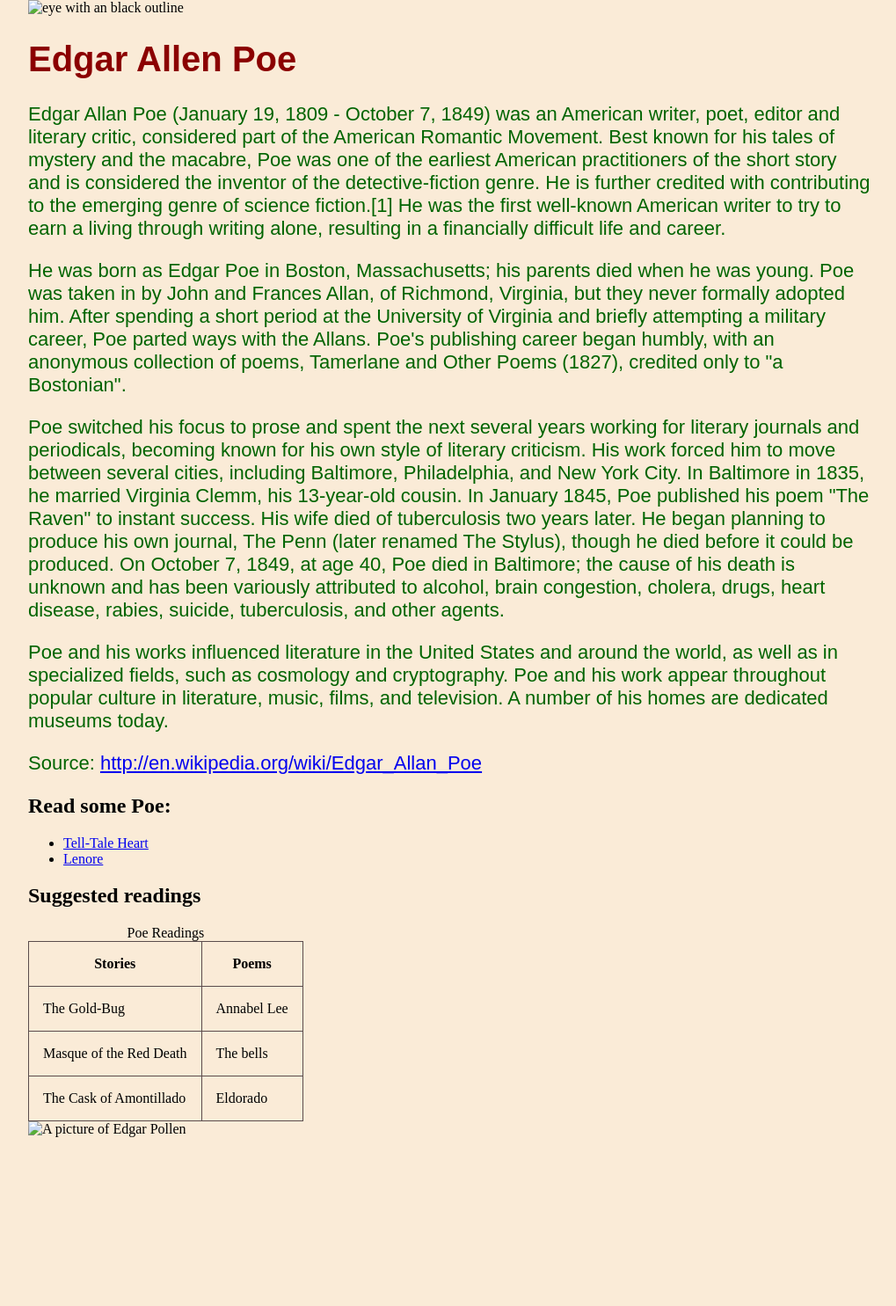
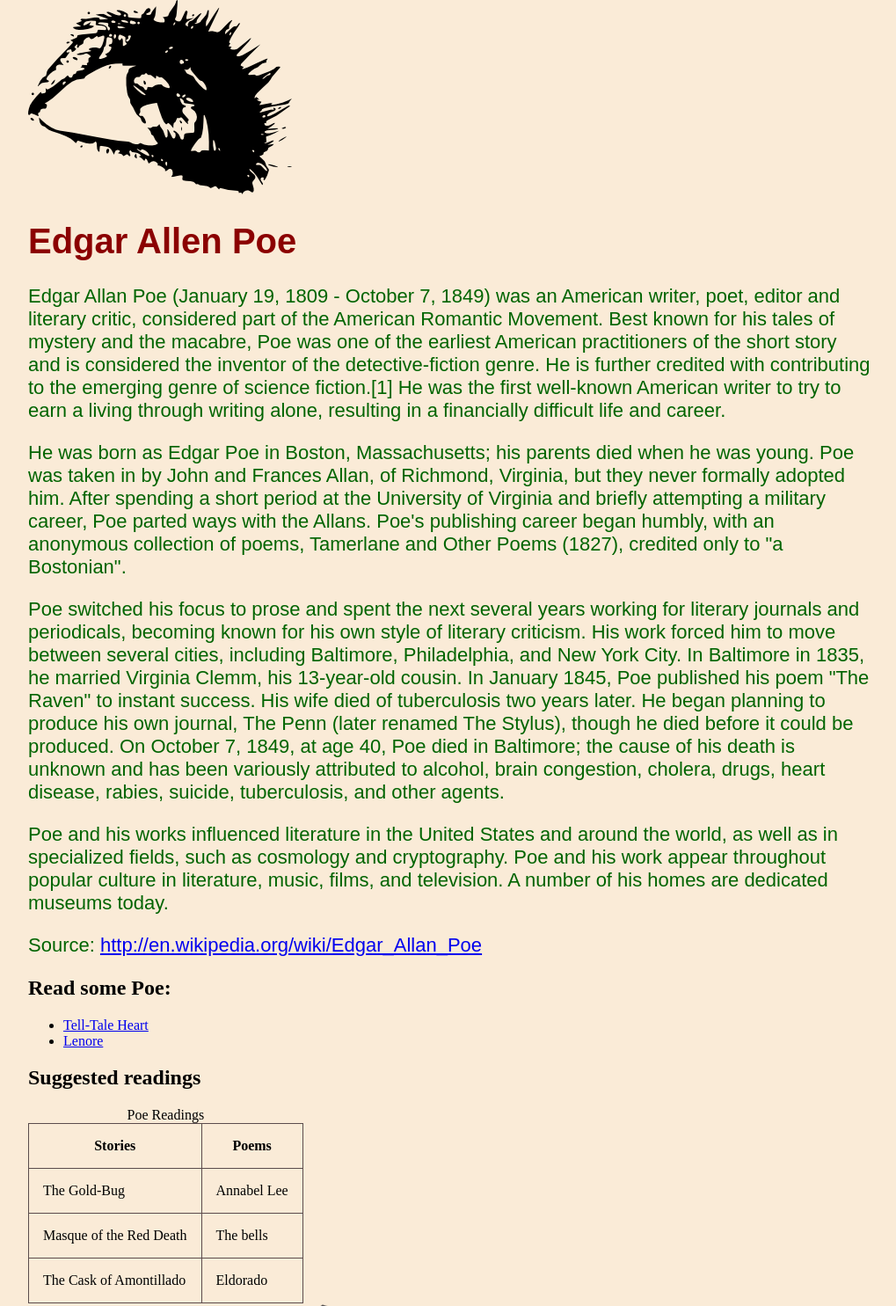
Before and after one commit to oonak00/module4, a plain HTML site: page index.html in a window 1280 px wide. Shown: the top 1485 px of the page at 88% size, without its empty margins (128-1147 px from the left). Before the commit the page ends 1293 px from the top, so only its background shows below. Drawn offline with Linux system fonts and the light colour scheme.

Commit message:
Update index.html

```diff
--- a/index.html
+++ b/index.html
@@ -10,7 +10,7 @@
     <title>Edgar Allen Poe Sample Page</title>
     </head>
     <body>
-     <img src="eye.png" alt="eye with an black outline">
+     <img src="/UnI/eye.png" alt="eye with an black outline">
     <h1>Edgar Allen Poe</h1>
 
     <p>Edgar Allan Poe (January 19, 1809 - October 7, 1849) was an American writer, poet, editor and literary critic, considered part of the American Romantic Movement. Best known for his tales of mystery and the macabre, Poe was one of the earliest American practitioners of the short story and is considered the inventor of the detective-fiction genre. He is further credited with contributing to the emerging genre of science fiction.[1] He was the first well-known American writer to try to earn a living through writing alone, resulting in a financially difficult life and career.</p>
@@ -38,6 +38,6 @@
     <tr><td>Masque of the Red Death</td><td>The bells</td></tr>
     <tr><td>The Cask of Amontillado</td><td>Eldorado</td></tr>
     </table>
-    <img src="poe-portrait.png" alt="A picture of Edgar Pollen">
+    <img src="/UnI/poe-portrait.png" alt="A picture of Edgar Pollen">
     </body>
     </html>
```
